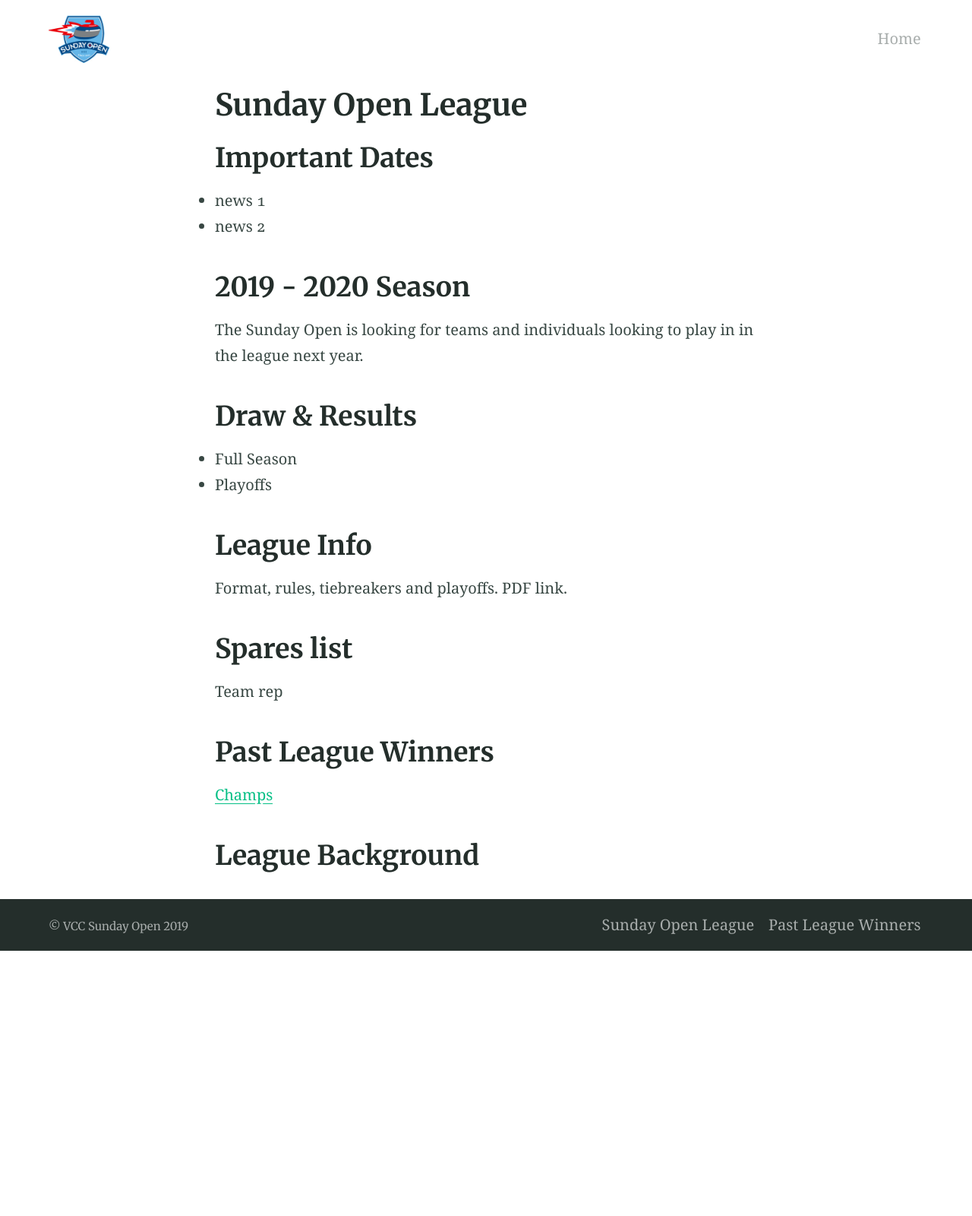
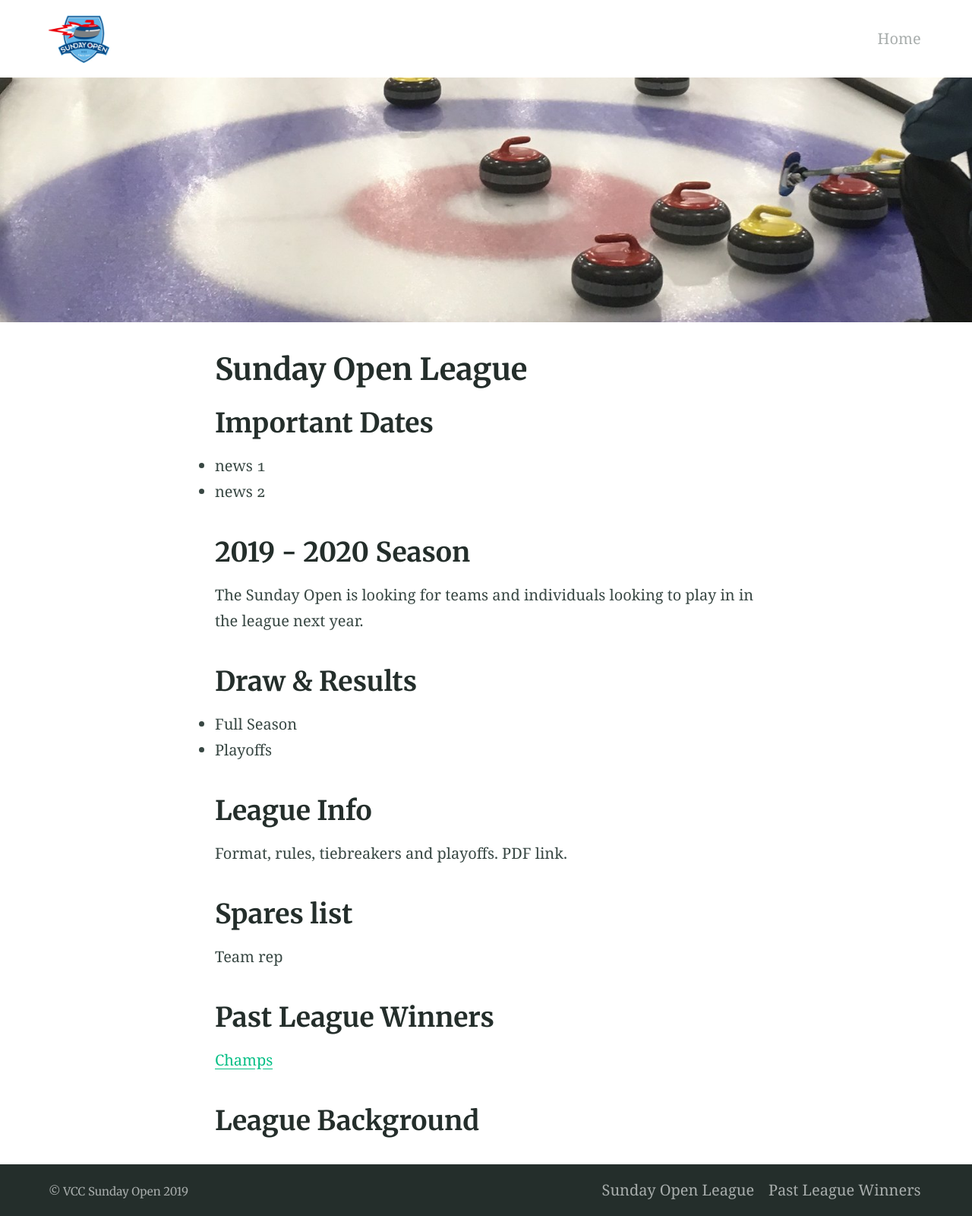
Before and after one commit to adsgray/testsite, a Jekyll site: the page built from index.md, in a window 1280 px wide. Shown: the whole page at 76% size. Built offline with Jekyll 4.4.1, drawn with Linux system fonts in a browser that asks for light colours; our own code applies the rules of GitHub Pages for plain Markdown files; before the commit the page ends 1251 px from its top, so only the background shows below that.

Commit message:
feature_image?

```diff
--- a/index.md
+++ b/index.md
@@ -1,6 +1,7 @@
 ---
 title: Sunday Open League
 description: Sundays at 6:45pm @ Vancouver Curling Club
+feature_image: "assets/sundayopenbanner.jpeg"
 ---
 ## Important Dates
 * news 1
```
